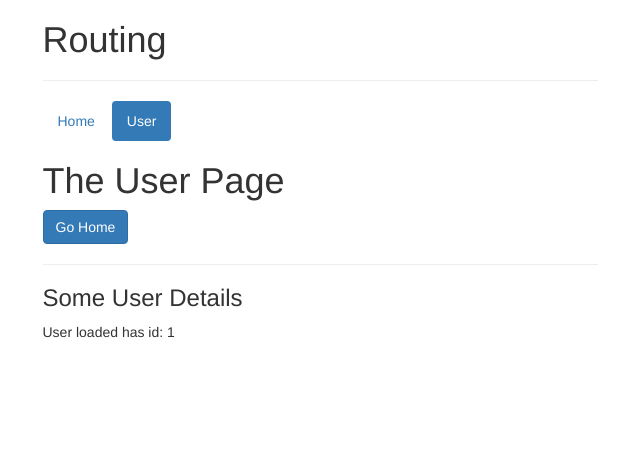
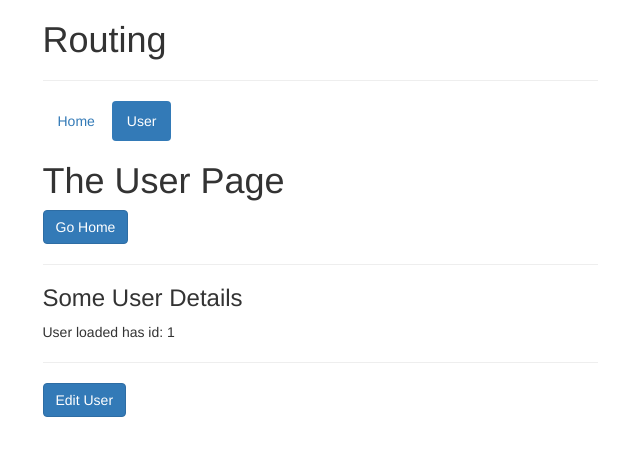
Before and after one commit to leila100/vue-router-app, a Vue app: page /user/1 in a window 1280 px wide. Shown: the top 456 px of the page, without its empty margins (320-960 px from the left). Built offline with nearby package versions, Linux system fonts and the light colour scheme.

Commit message:
Make routes more dynamic

```diff
--- a/src/components/user/UserDetail.vue
+++ b/src/components/user/UserDetail.vue
@@ -2,6 +2,8 @@
   <div>
     <h3>Some User Details</h3>
     <p>User loaded has id: {{ id }}</p>
+    <hr />
+    <router-link :to="`/user/${id}/edit`" class="btn btn-primary">Edit User</router-link>
   </div>
 </template>
 
```
